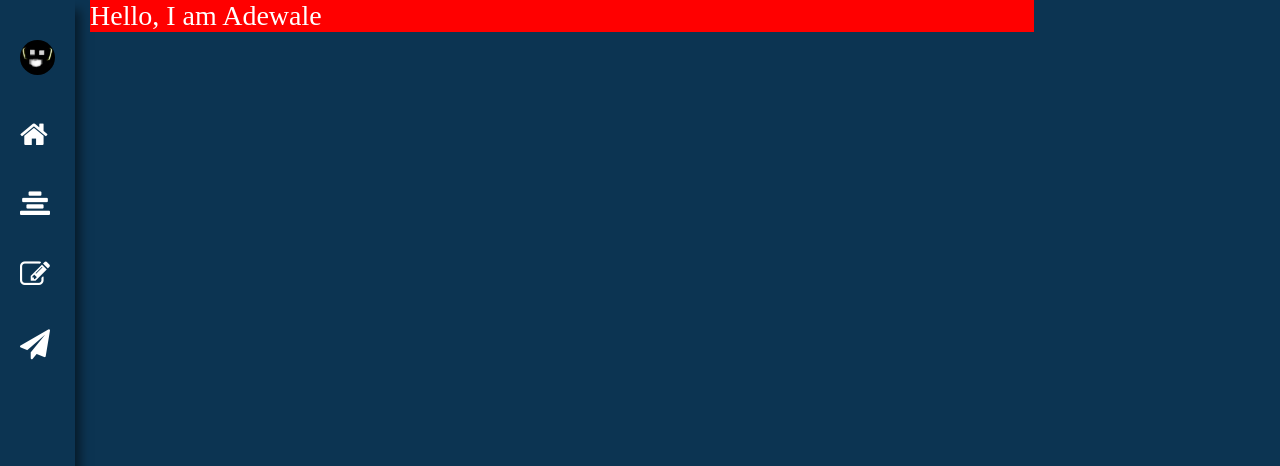
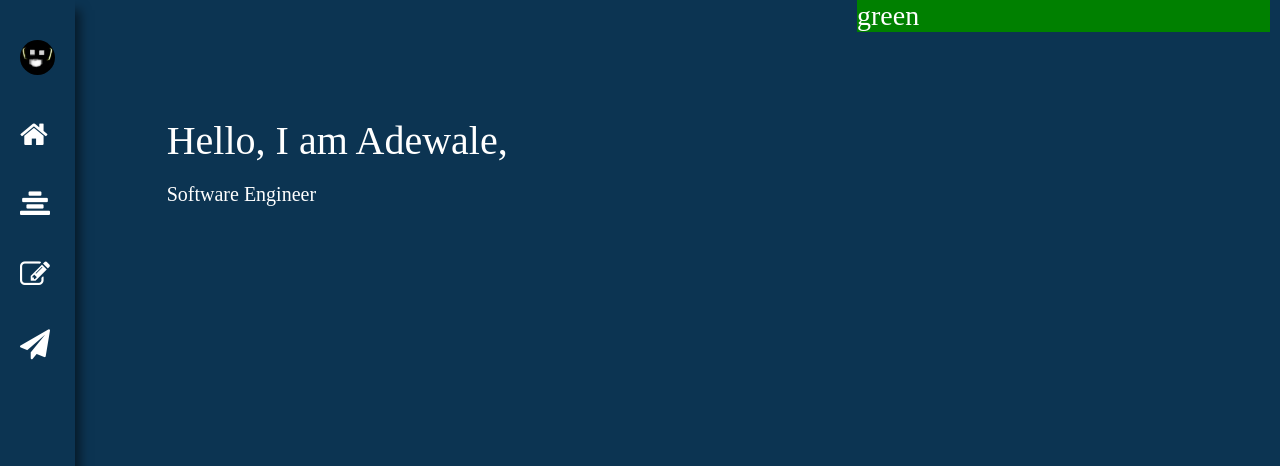
Before and after one commit to Thecarisma/thecarisma.github.io, a plain HTML site: page index.html in a window 1280 px wide. Shown: the top 466 px of the page. Drawn offline with Linux system fonts and the light colour scheme.

Commit message:
update website

```diff
--- a/assets/css/main.css
+++ b/assets/css/main.css
@@ -64,11 +64,23 @@ body {
 }
 
 #Home .left-side {
-     background: red;
-     width: 80%;
+    width: 65%;
+    float: left;
+    height: 100%;
+}
+
+#Home .left-side p {
+    padding: 10%;
+    font-size: 40px;
+}
+
+#Home .left-side p .s1 {
+    font-size: 20px;
 }
 
 #Home .right-side {
-     background: red;
-     width: 80%;
+    background: green;
+    width: 35%;
+    float: right;
+    height: 100%;
 }
--- a/assets/js/main.js
+++ b/assets/js/main.js
@@ -1,5 +1,15 @@
 
+openHome();
 
 function openHome() {
+    openDivById("Home");
+}
 
+function openDivById(id) {
+    var el = document.getElementById('main');
+    var arr = el.childNodes;
+    for (var a = 0; a < arr.length; a++) {
+        arr[a].display = "none";
+    }
+    document.getElementById(id).display = "block";
 }
--- a/index.html
+++ b/index.html
@@ -32,15 +32,23 @@
         </div>
     </div>
 
-    <div class="main">
-    <div id="Home">
-        <div class="left-side">
-            Hello, I am Adewale
+    <div class="main" id="main">
+
+        <!-- HOME -->
+        <div id="Home">
+            <div class="left-side">
+                <p>
+                    Hello, I am Adewale,<br/>
+                    <span class="s1">Software Engineer</span>
+                </p>
+            </div>
+            <div class="right-side">
+                green
+            </div>
         </div>
-        <div class="right-side">
-        </div>
+
     </div>
-    </div>
+
     <script src="./assets/js/main.js"></script>
 </body>
 </html>
```
